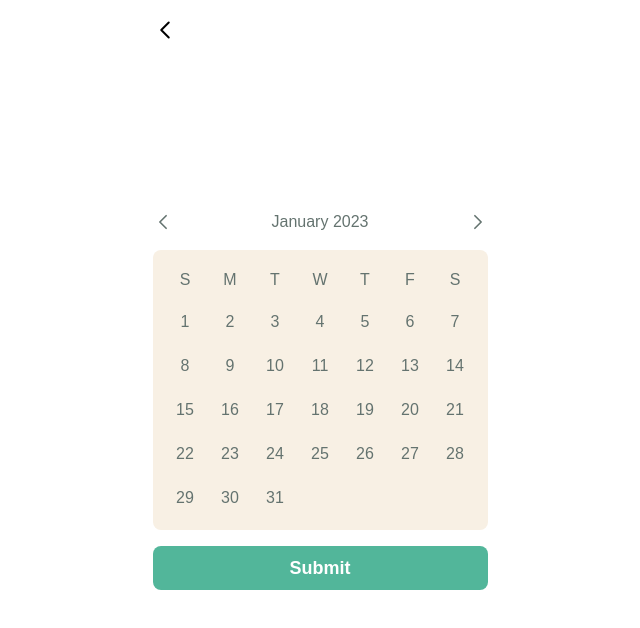
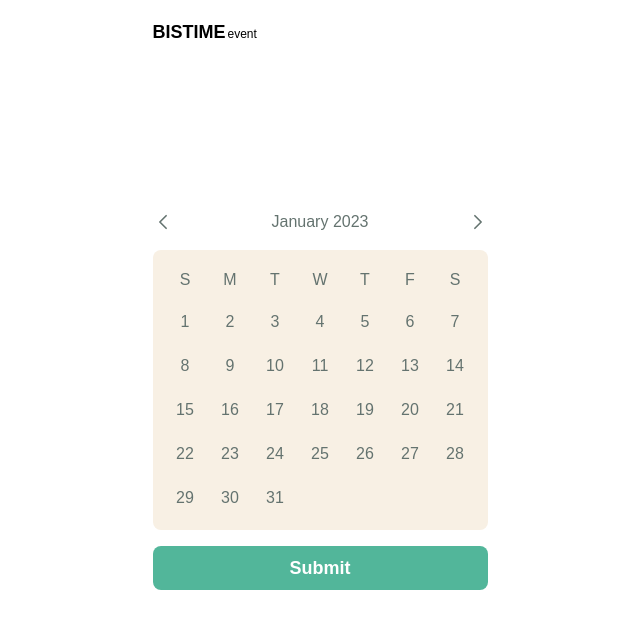
Before and after one commit to PI304/BisTime_Frontend, a Next.js app: page /events/update/result in a window 1280 px wide. Shown: the top 628 px of the page, without its empty margins (320-960 px from the left). Built offline with nearby package versions, Linux system fonts and the light colour scheme; no server answers; a web font is replaced by a local one.

Commit message:
feat : navigate component

```diff
--- a/src/components/common/navigate.tsx
+++ b/src/components/common/navigate.tsx
@@ -1,83 +1,31 @@
 import { useRouter } from 'next/router';
+import { ArrowLeftSVG } from 'styles/svgs';
 
 interface NavigateProps {
-  left?: 'menu' | 'back' | 'none';
-  center?: 'logo' | 'title' | 'none';
-  right?: 'user' | 'none';
-  title?: string;
-  user?: string;
+  back?: boolean;
+  mode?: 'event' | 'team';
   className?: string;
 }
 
 export default function Navigate({
-  left = 'menu',
-  center = 'logo',
-  right = 'none',
-  title,
-  user,
+  back = false,
+  mode = 'event',
   className,
 }: NavigateProps) {
   const router = useRouter();
   return (
     <div
-      className={`fixed top-0 max-w-[335px] w-full bg-white flex h-[60px] items-center ${
-        center === 'title' ? 'justify-between' : ''
-      } ${className}`}
+      className={`fixed top-0 max-w-[335px] w-full bg-white flex h-16 items-center ${className}`}
     >
-      {left === 'menu' && (
-        <svg
-          xmlns="http://www.w3.org/2000/svg"
-          fill="none"
-          viewBox="0 0 24 24"
-          strokeWidth="2"
-          stroke="currentColor"
-          className="w-6 h-6 cursor-pointer"
-        >
-          <path
-            strokeLinecap="round"
-            strokeLinejoin="round"
-            d="M3.75 6.75h16.5M3.75 12h16.5m-16.5 5.25h16.5"
-          />
-        </svg>
-      )}
-      {left === 'back' && (
-        <svg
-          xmlns="http://www.w3.org/2000/svg"
-          fill="none"
-          viewBox="0 0 24 24"
-          strokeWidth="2"
-          stroke="currentColor"
-          className="w-6 h-6 cursor-pointer"
-          onClick={() => {
-            router.back();
-          }}
-        >
-          <path
-            strokeLinecap="round"
-            strokeLinejoin="round"
-            d="M15.75 19.5L8.25 12l7.5-7.5"
-          />
-        </svg>
-      )}
-      {left === 'none' && <div className="w-6 h-6" />}
-      {center === 'logo' && (
+      {back && ArrowLeftSVG}
       <div
         onClick={() => {
           router.push('/');
         }}
-          className="text-[20px] ml-2 font-bold cursor-pointer"
+        className="text-18 font-bold cursor-pointer"
       >
-          BISTIME
+        BISTIME<span className="text-12 ml-0.5 font-light">{mode}</span>
       </div>
-      )}
-      {center === 'title' && (
-        <div className="text-[20px] font-medium">{title}</div>
-      )}
-      {center === 'none' && <div className="w-6 h-6" />}
-      {right === 'user' && (
-        <div className="text-[16px] font-medium">{user}</div>
-      )}
-      {right === 'none' && <div className="w-6 h-6" />}
     </div>
   );
 }
```
Lines whose indentation alone changed are shown as unchanged.
